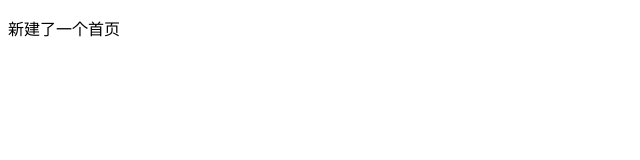
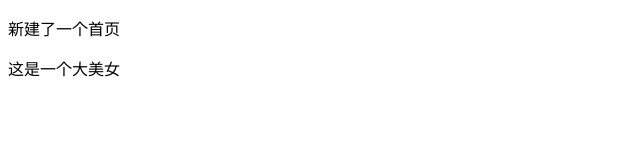
Before and after one commit to soap123321/studyPull56, a plain HTML site: page index.html in a window 1280 px wide. Shown: the whole page, without its empty margins (0-640 px from the left). Drawn offline with Linux system fonts and the light colour scheme.

Commit message:
来了个美女

```diff
--- a/index.html
+++ b/index.html
@@ -7,5 +7,6 @@
 </head>
 <body>
     <p>新建了一个首页</p>
+    <p>这是一个大美女</p>
 </body>
 </html>
```
